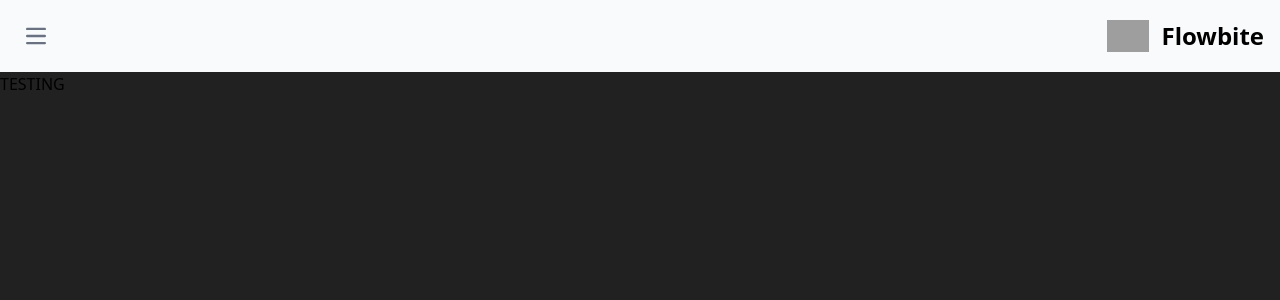
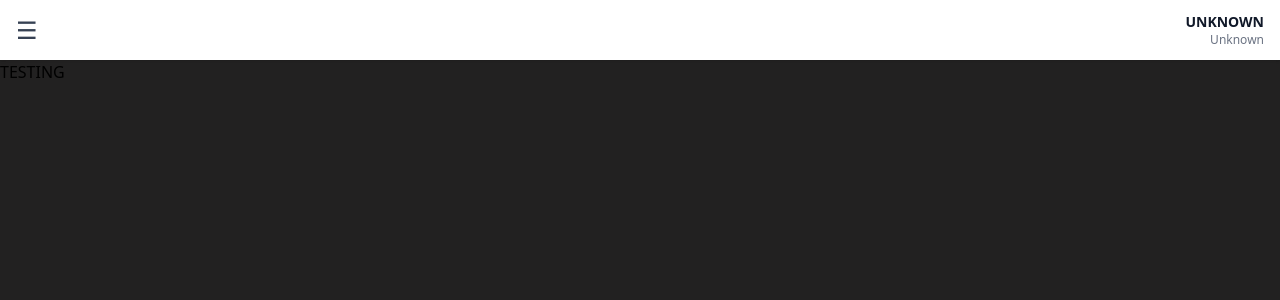
Before and after one commit to Ak1Ena/CarServiceSystem, a React (Vite) app in the folder frontend/: page / in a window 1280 px wide. Shown: the top 300 px of the page. Built offline with nearby package versions, Linux system fonts and the light colour scheme; grey boxes are pictures that could not be loaded.

Commit message:
Add Header Navbar+Sidebar

```diff
--- a/frontend/src/components/Header.jsx
+++ b/frontend/src/components/Header.jsx
@@ -1,43 +1,25 @@
-import { useState } from "react";
-
-function Header() {
-    const [isOpen, setIsOpen] = useState(false);
-
-    return (
-
-
-        <nav class="border-gray-200 bg-gray-50 dark:bg-gray-800 dark:border-gray-700">
-            <div class="max-w-screen-xl flex flex-wrap items-center justify-between mx-auto p-4">
-                <button data-collapse-toggle="navbar-hamburger" type="button" class="inline-flex items-center justify-center p-2 w-10 h-10 text-sm text-gray-500 rounded-lg hover:bg-gray-100 focus:outline-none focus:ring-2 focus:ring-gray-200 dark:text-gray-400 dark:hover:bg-gray-700 dark:focus:ring-gray-600" aria-controls="navbar-hamburger" aria-expanded="false" onClick={()=>{setIsOpen(!isOpen)}}>
-                    <span class="sr-only">Open main menu</span>
-                    <svg class="w-5 h-5" aria-hidden="true" xmlns="http://www.w3.org/2000/svg" fill="none" viewBox="0 0 17 14">
-                        <path stroke="currentColor" stroke-linecap="round" stroke-linejoin="round" stroke-width="2" d="M1 1h15M1 7h15M1 13h15" />
-                    </svg>
-                </button>
-                <a href="#" class="flex items-center space-x-3 rtl:space-x-reverse">
-                    <img src="https://flowbite.com/docs/images/logo.svg" class="h-8" alt="Flowbite Logo" />
-                    <span class="self-center text-2xl font-semibold whitespace-nowrap dark:text-white">Flowbite</span>
-                </a>
-
-                <div class={`w-full ${isOpen ? "block" : "hidden"}`} id="navbar-hamburger">
-                    <ul class="flex flex-col font-medium mt-4 rounded-lg bg-gray-50 dark:bg-gray-800 dark:border-gray-700">
-                        <li>
-                            <a href="#" class="block py-2 px-3 text-white bg-blue-700 rounded-sm dark:bg-blue-600" aria-current="page">Home</a>
-                        </li>
-                        <li>
-                            <a href="#" class="block py-2 px-3 text-gray-900 rounded-sm hover:bg-gray-100 dark:text-gray-400 dark:hover:bg-gray-700 dark:hover:text-white">Services</a>
-                        </li>
-                        <li>
-                            <a href="#" class="block py-2 px-3 text-gray-900 rounded-sm hover:bg-gray-100 dark:text-gray-400 md:dark:hover:text-white dark:hover:bg-gray-700 dark:hover:text-white">Pricing</a>
-                        </li>
-                        <li>
-                            <a href="#" class="block py-2 px-3 text-gray-900 rounded-sm hover:bg-gray-100 dark:text-gray-400 dark:hover:bg-gray-700 dark:hover:text-white">Contact</a>
-                        </li>
-                    </ul>
-                </div>
-            </div>
-        </nav>
-    );
+import React, { useState } from "react";
+import Sidebar from "./Sidebar";
+import Navbar from "./Navbar";
+function Overlay({ open, toggleSidebar }) {
+  if (!open) return null;
+  return (
+    <div
+      className="fixed inset-0 bg-black/30 z-40"
+      onClick={toggleSidebar}
+    />
+  );
 }
 
-export default Header;
+export default function Header() {
+  const [open, setOpen] = useState(false);
+  const toggleSidebar = () => setOpen(!open);
+
+  return (
+    <>
+      <Navbar toggleSidebar={toggleSidebar} />
+      <Sidebar open={open} toggleSidebar={toggleSidebar} />
+      <Overlay open={open} toggleSidebar={toggleSidebar} />
+    </>
+  );
+}
--- /dev/null
+++ b/frontend/src/components/Navbar.jsx
@@ -0,0 +1,19 @@
+import { useSelector } from "react-redux";
+
+export default function Navbar({ toggleSidebar }) {
+    const userRole = localStorage.getItem("UserRole") || "Unknown";
+    const user = useSelector((state) => state.user);
+    const username = user?.name || "UNKNOWN";
+    return (
+    <nav className="flex items-center justify-between px-4 py-3 shadow-sm bg-white">
+      <button onClick={toggleSidebar} className="text-gray-700 text-2xl">
+        ☰
+      </button>
+
+      <div className="text-right">
+        <h1 className="font-bold text-sm text-gray-900">{username}</h1>
+        <p className="text-xs text-gray-500">{userRole}</p>
+      </div>
+    </nav>
+  );
+}
--- /dev/null
+++ b/frontend/src/components/Sidebar.jsx
@@ -0,0 +1,39 @@
+export default function Sidebar({ open, toggleSidebar }) {
+  return (
+    <div
+      className={`fixed top-0 left-0 h-full w-56 bg-red-700 text-white p-4 transform transition-transform duration-300 z-50 ${
+        open ? "translate-x-0" : "-translate-x-full"
+      }`}
+    >
+      <button
+        onClick={toggleSidebar}
+        className="mb-6 text-white text-2xl hover:text-gray-200"
+      >
+        ←
+      </button>
+
+      <ul className="space-y-4 text-sm">
+        <li className="flex items-center space-x-2 hover:bg-red-800 p-2 rounded-md transition">
+          <span>📦</span>
+          <span>Add car</span>
+        </li>
+        <li className="flex items-center space-x-2 hover:bg-red-800 p-2 rounded-md transition">
+          <span>🛠️</span>
+          <span>Edit car</span>
+        </li>
+        <li className="flex items-center space-x-2 hover:bg-red-800 p-2 rounded-md transition">
+          <span>📅</span>
+          <span>Accept reservation</span>
+        </li>
+        <li className="flex items-center space-x-2 hover:bg-red-800 p-2 rounded-md transition">
+          <span>💡</span>
+          <span>Confirm payment</span>
+        </li>
+        <li className="flex items-center space-x-2 hover:bg-red-800 p-2 rounded-md transition">
+          <span>ℹ️</span>
+          <span>About</span>
+        </li>
+      </ul>
+    </div>
+  );
+}
```
